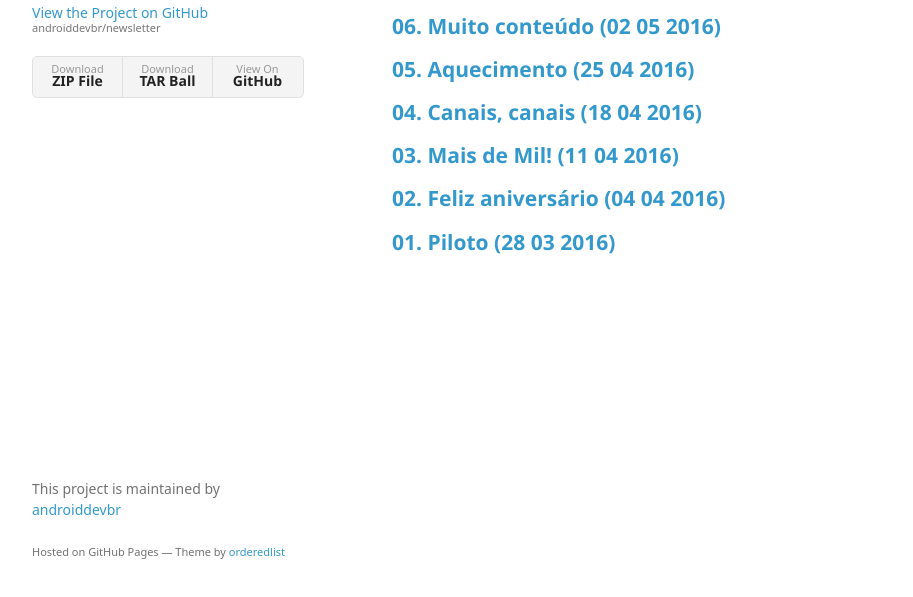
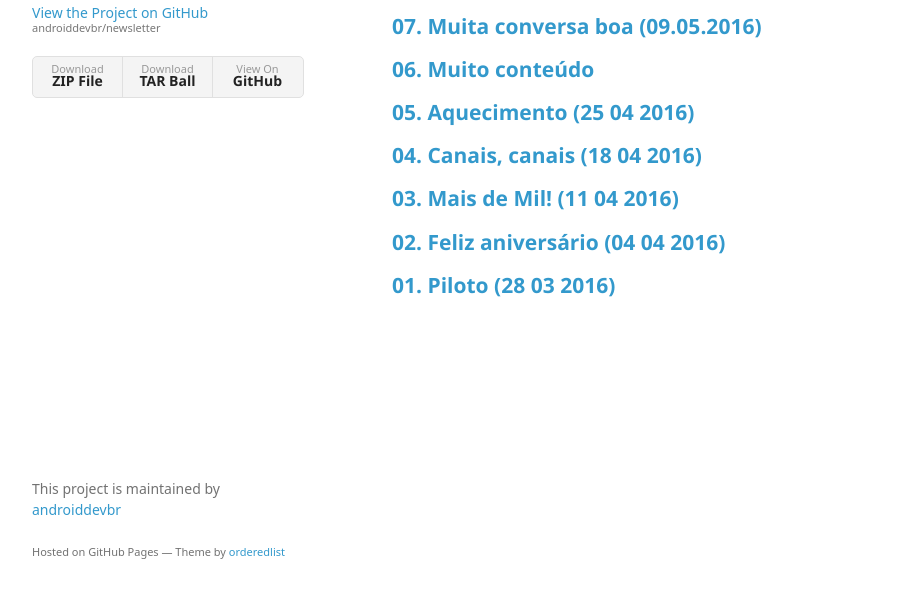
Before and after one commit to androiddevbr/newsletter, a plain HTML site: page index.html in a window 1280 px wide. Shown: the part 169-766 px from the top of the page, without its empty margins (178-1091 px from the left). Drawn offline with Linux system fonts and the light colour scheme; a web font is replaced by a local one.

```diff
--- a/index.html
+++ b/index.html
@@ -35,7 +35,11 @@
 <a id="arquivo" class="anchor" href="#arquivo" aria-hidden="true"><span aria-hidden="true" class="octicon octicon-link"></span></a>Arquivo</h2>
 
 <h2>
-<a id="06-muito-conteúdo-02-05-2016" class="anchor" href="#06-muito-conte%C3%BAdo-02-05-2016" aria-hidden="true"><span aria-hidden="true" class="octicon octicon-link"></span></a><a href="https://github.com/androiddevbr/newsletter/wiki/06.-Muito-conte%C3%BAdo-(02-05-2016)">06. Muito conteúdo (02 05 2016)</a>
+<a id="07-muita-conversa-boa-09052016" class="anchor" href="#07-muita-conversa-boa-09052016" aria-hidden="true"><span aria-hidden="true" class="octicon octicon-link"></span></a><a href="https://github.com/androiddevbr/newsletter/wiki/07.-Muita-conversa-boa-(09.05.2016)">07. Muita conversa boa (09.05.2016)</a>
+</h2>
+
+<h2>
+<a id="06-muito-conteúdo" class="anchor" href="#06-muito-conte%C3%BAdo" aria-hidden="true"><span aria-hidden="true" class="octicon octicon-link"></span></a><a href="https://github.com/androiddevbr/newsletter/wiki/06.-Muito-conte%C3%BAdo-(02-05-2016)">06. Muito conteúdo</a>
 </h2>
 
 <h2>
--- a/params.json
+++ b/params.json
@@ -1,6 +1,6 @@
 {
   "name": "Newsletter",
   "tagline": "Bem vindo a newsletter do Android Dev BR.",
-  "body": "Toda semana publicamos o que rolou de mais interessante no nosso Slack.\r\nQuer participar da conversa? Acesse www.androiddevbr.org e entre no nosso Slack.\r\n\r\n## Arquivo\r\n[06. Muito conteúdo (02 05 2016)](https://github.com/androiddevbr/newsletter/wiki/06.-Muito-conte%C3%BAdo-(02-05-2016))\r\n--\r\n[05. Aquecimento (25 04 2016)](https://github.com/androiddevbr/newsletter/wiki/05.-Aquecimento-(25-04-2016))\r\n--\r\n[04. Canais, canais (18 04 2016)](https://github.com/androiddevbr/newsletter/wiki/04.-Canais,-canais---(18-04-2016))\r\n--\r\n[03. Mais de Mil! (11 04 2016)](https://github.com/androiddevbr/newsletter/wiki/03.-Mais-de-Mil!-(11-04-2016))\r\n--\r\n[02. Feliz aniversário (04 04 2016)](https://github.com/androiddevbr/newsletter/wiki/02.---Feliz-anivers%C3%A1rio-(04-04-2016))\r\n--\r\n[01. Piloto (28 03 2016)](https://github.com/androiddevbr/newsletter/wiki/01.-Piloto-(28-03-2016))\r\n--",
+  "body": "Toda semana publicamos o que rolou de mais interessante no nosso Slack.\r\nQuer participar da conversa? Acesse www.androiddevbr.org e entre no nosso Slack.\r\n\r\n## Arquivo\r\n[07. Muita conversa boa (09.05.2016)](https://github.com/androiddevbr/newsletter/wiki/07.-Muita-conversa-boa-(09.05.2016))\r\n--\r\n[06. Muito conteúdo](https://github.com/androiddevbr/newsletter/wiki/06.-Muito-conte%C3%BAdo-(02-05-2016))\r\n--\r\n[05. Aquecimento (25 04 2016)](https://github.com/androiddevbr/newsletter/wiki/05.-Aquecimento-(25-04-2016))\r\n--\r\n[04. Canais, canais (18 04 2016)](https://github.com/androiddevbr/newsletter/wiki/04.-Canais,-canais---(18-04-2016))\r\n--\r\n[03. Mais de Mil! (11 04 2016)](https://github.com/androiddevbr/newsletter/wiki/03.-Mais-de-Mil!-(11-04-2016))\r\n--\r\n[02. Feliz aniversário (04 04 2016)](https://github.com/androiddevbr/newsletter/wiki/02.---Feliz-anivers%C3%A1rio-(04-04-2016))\r\n--\r\n[01. Piloto (28 03 2016)](https://github.com/androiddevbr/newsletter/wiki/01.-Piloto-(28-03-2016))\r\n--",
   "note": "Don't delete this file! It's used internally to help with page regeneration."
 }
```
